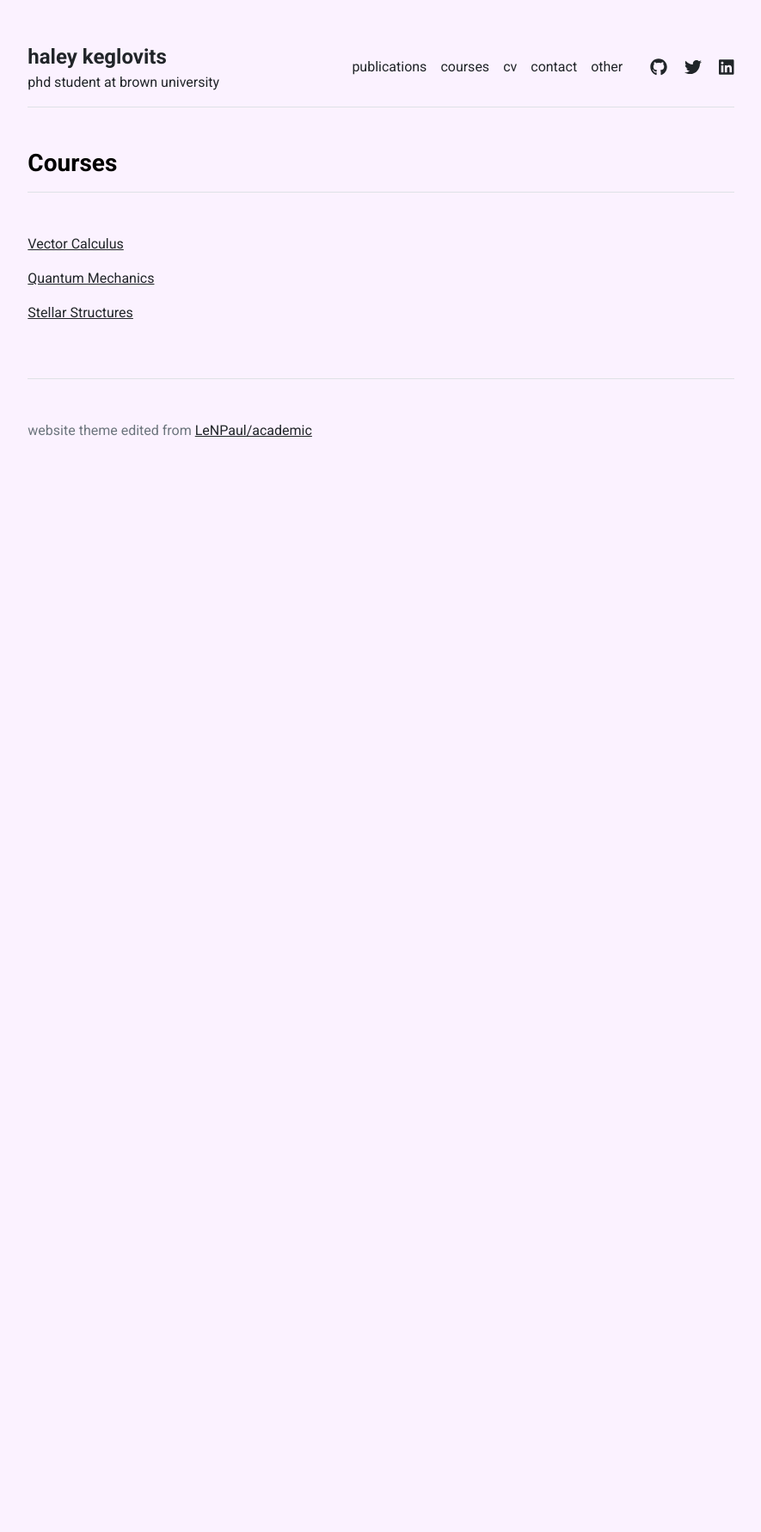
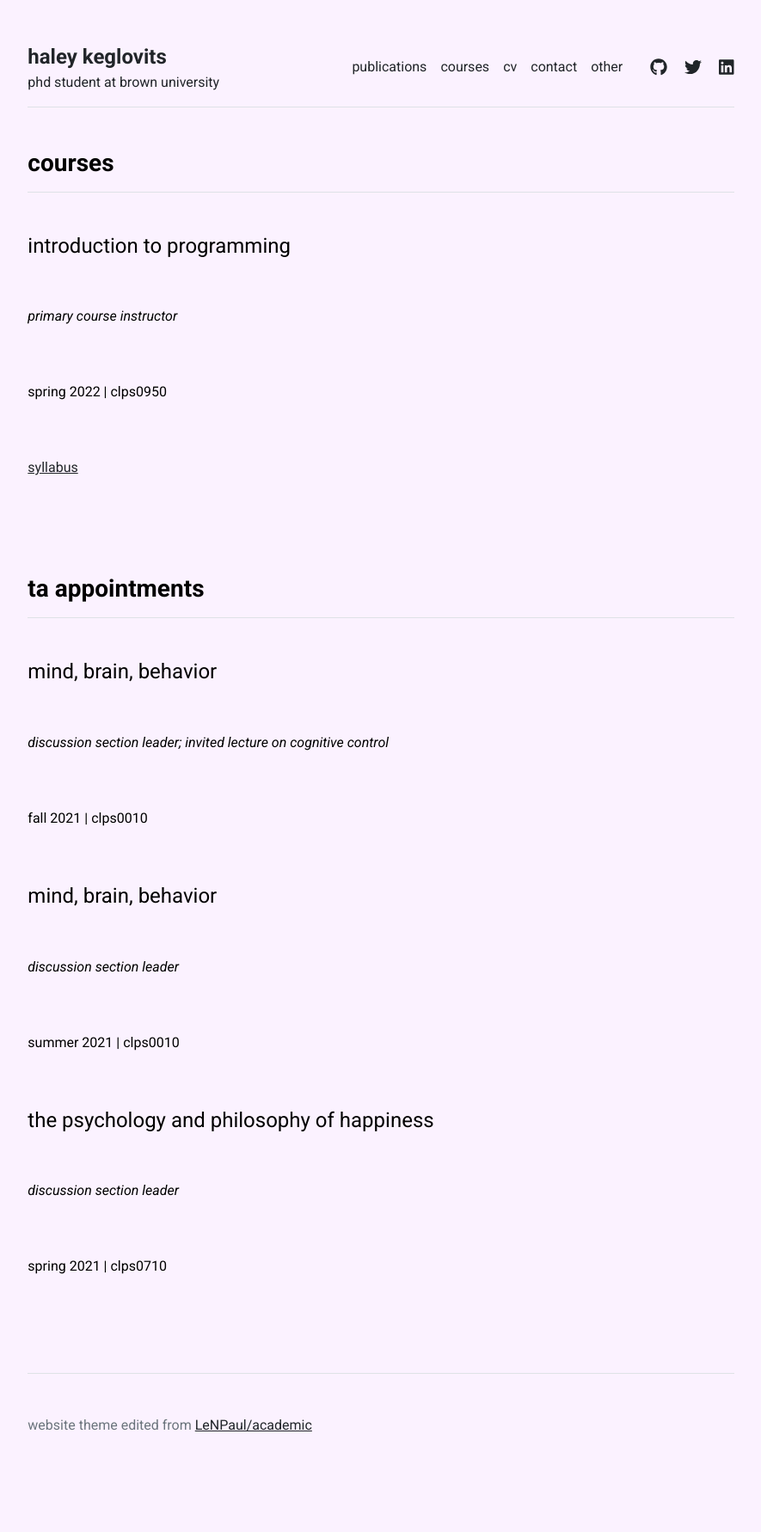
Before and after one commit to haleyk/haleyk.github.io, a Jekyll site: the page built from courses.md, in a window 1280 px wide. Shown: the whole page at 86% size, without its empty margins (197-1082 px from the left). Built offline with Jekyll 4.4.1, drawn with Linux system fonts in a browser that asks for light colours; before the commit the page ends 900 px from its top, so only the background shows below that.

Commit message:
attempt at courses

```diff
--- a/_data/settings.yml
+++ b/_data/settings.yml
@@ -11,9 +11,12 @@ other:
 - {name: 'Graduate Student', title: 'Researcher', department: 'Physics & Astronomy', institution: 'Some University', institution_address: '1 Main Street, Canada', phone: '(000) 000-0000', email: 'hello@university.edu', office: 'Science Building 505', image: 'assets/img/graduate-student.jpg', url: 'graduate-student'}
 
 courses:
-- {name: 'Vector Calculus', url: 'vector-calculus'}
-- {name: 'Quantum Mechanics', url: 'quantum-mechanics'}
-- {name: 'Stellar Structures', url: 'stellar-structures'}
+- {name: 'introduction to programming', url: '/prog/syllabus.pdf', term: 'spring 2022', info: 'primary course instructor', num: 'clps0950'}
+
+taships:
+- {name: 'mind, brain, behavior', url: 'mbb', term: 'fall 2021', info: 'discussion section leader; invited lecture on cognitive control', num: 'clps0010'}
+- {name: 'mind, brain, behavior', url: 'mbb', term: 'summer 2021', info: 'discussion section leader', num: 'clps0010'}
+- {name: 'the psychology and philosophy of happiness', url: 'happy', term: 'spring 2021', info: 'discussion section leader', num: 'clps0710'}
 
 social:
 - {icon: 'github', link: 'https://github.com/haleyk'}
--- a/_layouts/courses.html
+++ b/_layouts/courses.html
@@ -6,9 +6,24 @@ layout: default
 
 <div class="row g-5 mb-5">
   <div>
-    <h3 class="fw-bold border-bottom pb-3 mb-5">Courses</h3>
+    <h3 class="fw-bold border-bottom pb-3 mb-5">courses</h3>
     {% for course in site.data.settings.courses %}
-      <p><a href="{{ site.github.url }}/courses/{{ course.url}}">{{ course.name }}</a></p>
+      <div class="row g-5 mb-5">
+        <h4>{{ course.name }}</h4>
+        <p><em>{{ course.info }}</em></p>
+        <p>{{ course.term }} | {{ course.num }}</p>
+        <p><a href="{{ course.url }}">syllabus</a></p>
+      </div>
+    {% endfor %}
+  </div>
+  <div>
+    <h3 class="fw-bold border-bottom pb-3 mb-5">ta appointments</h3>
+    {% for course in site.data.settings.taships %}
+    <div class="row g-5 mb-5">
+      <h4>{{ course.name }}</h4>
+      <p><em>{{ course.info }}</em></p>
+      <p>{{ course.term }} | {{ course.num }}</p>
+    </div>
     {% endfor %}
   </div>
 </div>
```
Also changed, not shown: courses/quantum-mechanics.md (deleted, +0 -34 lines), courses/stellar-structures.md (deleted, +0 -34 lines), courses/vector-calculus.md (deleted, +0 -34 lines), 14 other files.
